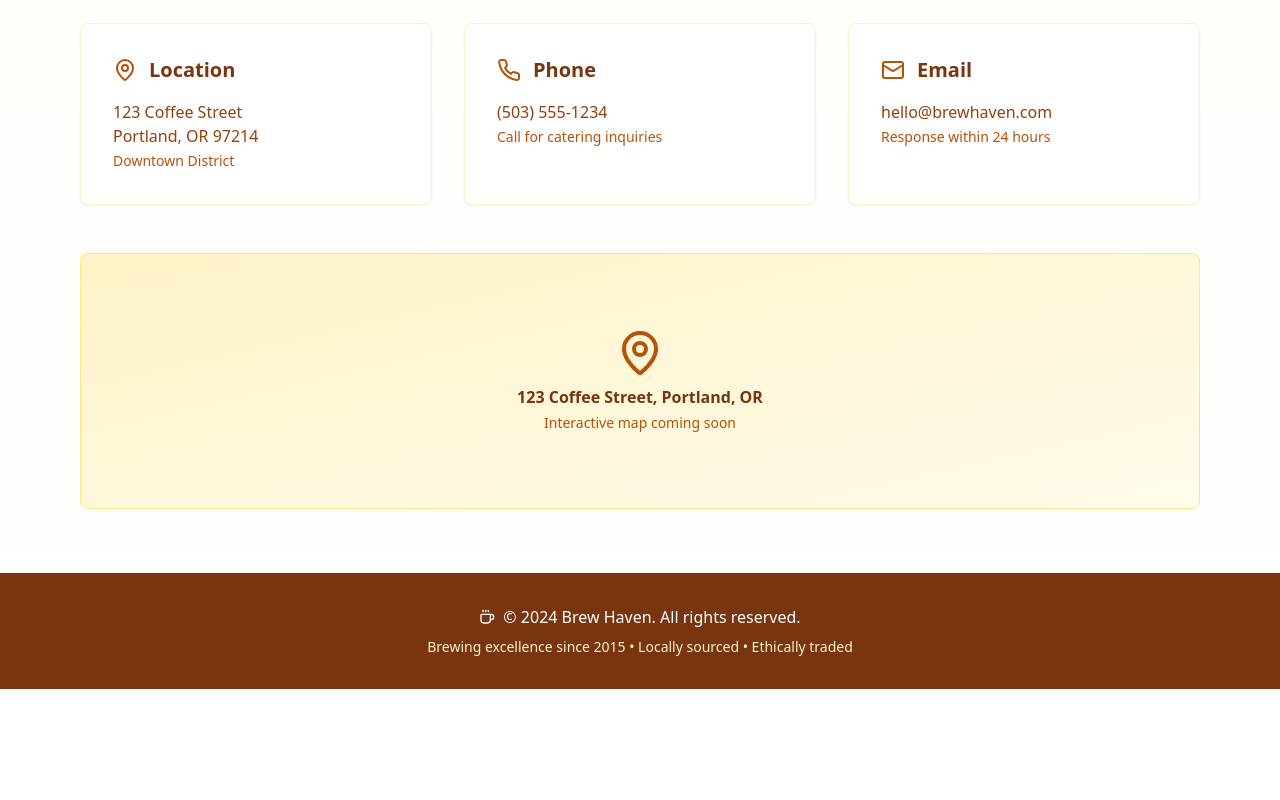
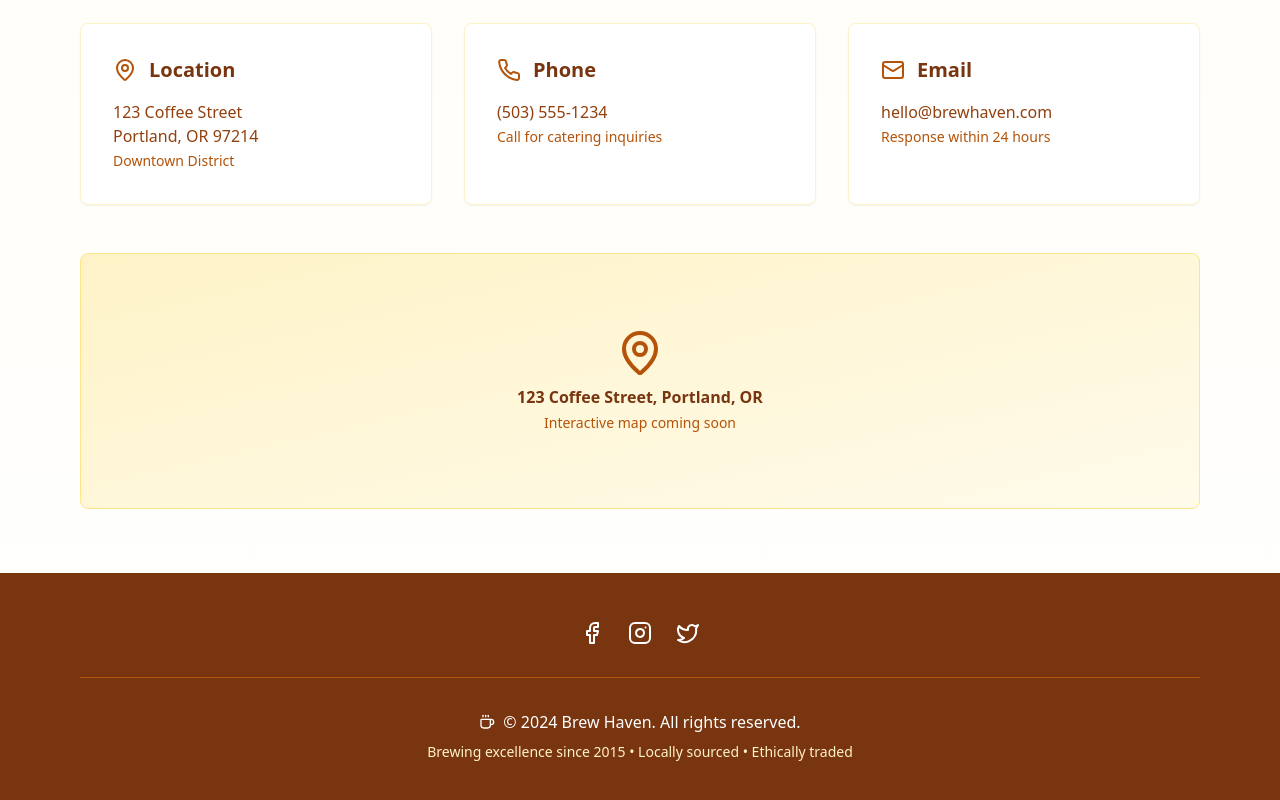
Before and after one commit to Buildify-UG/coffee-shop-landing-5b191f42-73a7-4221-a523-45e28bad76d7, a React (Vite) app: page / in a window 1280 px wide. Shown: the part 1620-2420 px from the top of the page. Before the commit the page ends 2309 px from the top, so only its background shows below. Built offline with nearby package versions, Linux system fonts and the light colour scheme.

Commit message:
Updated project files

```diff
--- a/src/pages/Index.tsx
+++ b/src/pages/Index.tsx
@@ -1,4 +1,4 @@
-import { Coffee, Clock, MapPin, Phone, Mail, Heart } from 'lucide-react';
+import { Coffee, Clock, MapPin, Phone, Mail, Heart, Facebook, Instagram, Twitter } from 'lucide-react';
 
 export default function CoffeeShop() {
   return (
@@ -167,8 +167,23 @@
       </section>
 
       {/* Footer */}
-      <footer className="bg-amber-900 text-white py-8">
-        <div className="max-w-6xl mx-auto px-4 text-center">
+      <footer className="bg-amber-900 text-white py-12">
+        <div className="max-w-6xl mx-auto px-4">
+          {/* Social Links */}
+          <div className="flex items-center justify-center gap-6 mb-8">
+            <a href="https://facebook.com/brewhaven" target="_blank" rel="noopener noreferrer" className="hover:text-amber-200 transition">
+              <Facebook className="w-6 h-6" />
+            </a>
+            <a href="https://instagram.com/brewhaven" target="_blank" rel="noopener noreferrer" className="hover:text-amber-200 transition">
+              <Instagram className="w-6 h-6" />
+            </a>
+            <a href="https://twitter.com/brewhaven" target="_blank" rel="noopener noreferrer" className="hover:text-amber-200 transition">
+              <Twitter className="w-6 h-6" />
+            </a>
+          </div>
+
+          {/* Footer Text */}
+          <div className="text-center border-t border-amber-700 pt-8">
             <p className="flex items-center justify-center gap-2 mb-2">
               <Coffee className="w-4 h-4" />
               © 2024 Brew Haven. All rights reserved.
@@ -177,6 +192,7 @@
               Brewing excellence since 2015 • Locally sourced • Ethically traded
             </p>
           </div>
+        </div>
       </footer>
     </div>
   );
```
Lines whose indentation alone changed are shown as unchanged.
